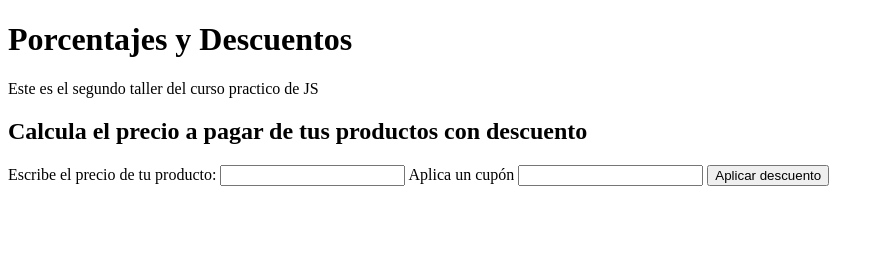
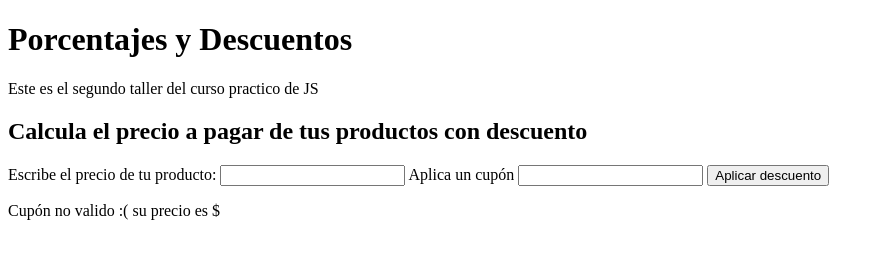
Before and after one commit to ric98esley/js-practico, a plain HTML site: page reto2.html in a window 1280 px wide. Both pictures are taken after a click on the button "Aplicar descuento". Shown: the whole page, without its empty margins (0-884 px from the left). Drawn offline with Linux system fonts and the light colour scheme.

Commit message:
reto 2 terminado

```diff
--- a/reto2.html
+++ b/reto2.html
@@ -22,7 +22,7 @@
                 <label for="InputPrice">Escribe el precio de tu producto: </label>
                 <input type="number" id="InputPrice">
 
-                <label for="InputDiscount">Aplica un cupón</label>
+                <label for="InputCoupon">Aplica un cupón</label>
                 <input type="coupon" id="InputCoupon">
 
                 <button type="button" onclick="buttonCouponDiscount()">
--- a/reto2.js
+++ b/reto2.js
@@ -1,6 +1,29 @@
-const cupones = [{cupon: "enero22", valor: 15}, {cupon: "CoffeeWhitMilk", valor: 15}, {cupon: "RefenciaADuoArriba", valor: 15}];
-
-const
+const cupones = [
+    {
+        nombre: "enero22",
+        porcentaje: 15,
+    },
+    {
+        nombre: "DiaHermoso",
+        porcentaje: 5,
+    },
+    {
+        nombre: "MiPrimerDescuento",
+        porcentaje: 20,
+    }
+];
+function buscarCupon(nombreCupones, cuponElegido){
+    const cuponValido = nombreCupones.some(function(cupon){
+        return cupon.nombre == cuponElegido;
+    });
+    return cuponValido
+}
+function obtenerDescuento(nombreCupones, cuponElegido){
+    const cuponValido = nombreCupones.find(function(cupon){
+        return cupon.nombre == cuponElegido;
+    });
+    return cuponValido.porcentaje
+}
 function calcularPrecioConDescuento(precio, descuento){
     const porcentajePrecioConDescuento = 100 - descuento;
     const precioConDescuento = (precio * porcentajePrecioConDescuento) / 100;
@@ -11,11 +34,21 @@ function buttonCouponDiscount(){
     const inputPrice = document.getElementById("InputPrice");
     const priceValue = inputPrice.value;
 
-    const inputDiscount = document.getElementById("InputDiscount");
-    const discountValue = inputDiscount.value;
+    const inputCoupon = document.getElementById("InputCoupon");
+    const couponValue = inputCoupon.value;
+    console.log(couponValue);
 
-    const precioConDescuento = calcularPrecioConDescuento(priceValue, discountValue);
+    const valido = buscarCupon(cupones, couponValue);
 
-    const resultP = document.getElementById("ResultP");
-    resultP.innerText = `El precio con descuento son: $${precioConDescuento}`
+    if (valido == true){
+        const discountValue = obtenerDescuento(cupones, couponValue);
+        const precioConDescuento = calcularPrecioConDescuento(priceValue, discountValue);
+
+        const resultP = document.getElementById("ResultP");
+        resultP.innerText = `El precio con descuento son: $${precioConDescuento}`;
+    }
+    else{
+        const resultP = document.getElementById("ResultP");
+        resultP.innerText = `Cupón no valido :( su precio es $${priceValue}`;
+    }
 }
```
